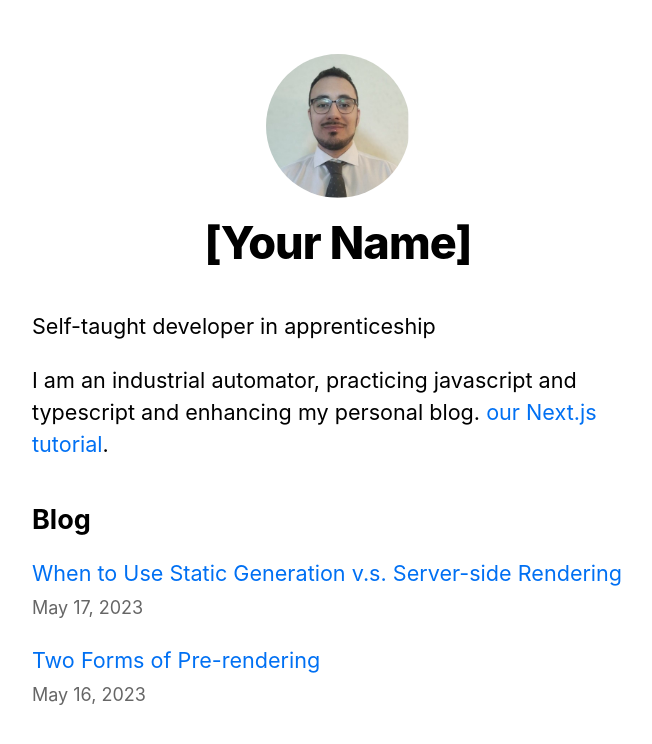
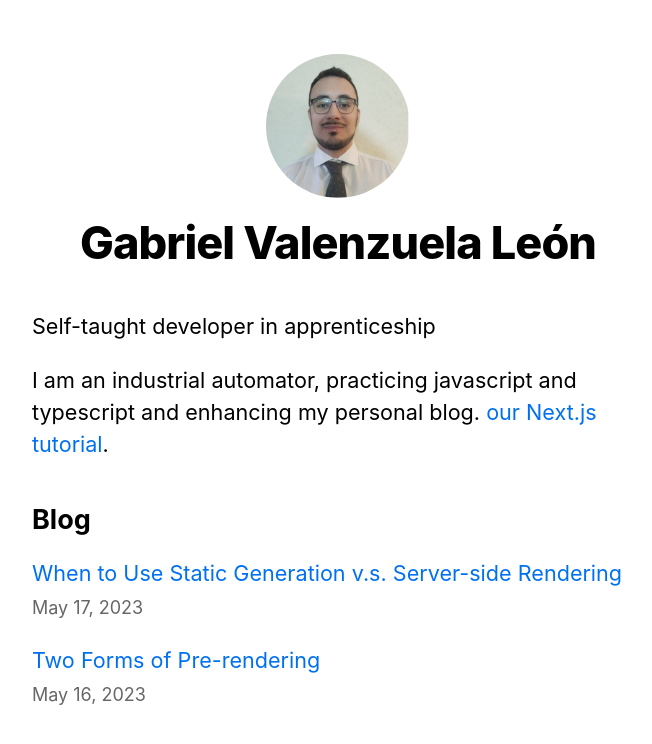
Before and after one commit to Gabvlz/nextjs-blog, a Next.js app: page / in a window 1280 px wide. Shown: the top 744 px of the page, without its empty margins (302-954 px from the left). Built offline with nearby package versions, Linux system fonts and the light colour scheme.

Commit message:
Changed Name

```diff
--- a/components/layout.tsx
+++ b/components/layout.tsx
@@ -4,7 +4,7 @@ import styles from './layout.module.css';
 import utilStyles from '../styles/utils.module.css';
 import Link from 'next/link';
 
-const name = '[Your Name]';
+const name = 'Gabriel Valenzuela León';
 export const siteTitle = 'Next.js Sample Website';
 
 export default function Layout({
```
